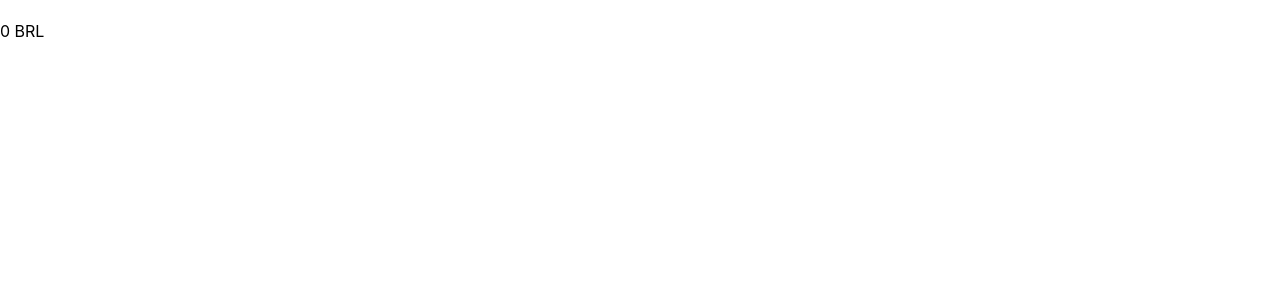
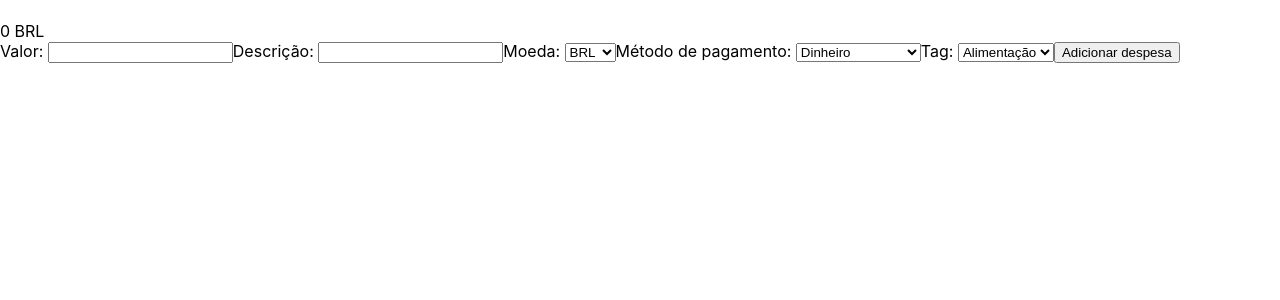
Before and after one commit to Mario-Junior/trybewallet, a React (Create React App) app: page /carteira in a window 1280 px wide. Shown: the top 300 px of the page. Built offline with nearby package versions, Linux system fonts and the light colour scheme.

Commit message:
developing ExpensesForm component - fields

```diff
--- /dev/null
+++ b/src/components/ExpensesForm.js
@@ -0,0 +1,67 @@
+import React, { Component } from 'react';
+
+class ExpensesForm extends Component {
+  render() {
+    return (
+      <form>
+        Valor:
+        {' '}
+        <input
+          type="number"
+          data-testid="value-input"
+        />
+        Descrição:
+        {' '}
+        <input
+          type="text"
+          data-testid="description-input"
+        />
+        <label htmlFor="currency">
+          Moeda:
+          {' '}
+          <select
+            data-testid="currency-input"
+            id="currency"
+          >
+            <option>BRL</option>
+            <option>EUR</option>
+            <option>USD</option>
+          </select>
+        </label>
+        <label htmlFor="method">
+          Método de pagamento:
+          {' '}
+          <select
+            data-testid="method-input"
+            id="method"
+          >
+            <option value="Dinheiro">Dinheiro</option>
+            <option value="Cartão de crédito">Cartão de crédito</option>
+            <option value="Cartão de débito">Cartão de débito</option>
+          </select>
+        </label>
+        <label htmlFor="tag">
+          Tag:
+          {' '}
+          <select
+            data-testid="tag-input"
+            id="tag"
+          >
+            <option value="Alimentação">Alimentação</option>
+            <option value="Lazer">Lazer</option>
+            <option value="Trabalho">Trabalho</option>
+            <option value="Transporte">Transporte</option>
+            <option value="Saúde">Saúde</option>
+          </select>
+        </label>
+        <button
+          type="button"
+        >
+          Adicionar despesa
+        </button>
+      </form>
+    );
+  }
+}
+
+export default ExpensesForm;
--- a/src/components/Header.js
+++ b/src/components/Header.js
@@ -1,8 +1,8 @@
-import React from 'react';
+import React, { Component } from 'react';
 import { connect } from 'react-redux';
 import PropTypes from 'prop-types';
 
-class Header extends React.Component {
+class Header extends Component {
   render() {
     const { user } = this.props;
     return (
--- a/src/pages/Wallet.js
+++ b/src/pages/Wallet.js
@@ -1,10 +1,14 @@
 import React from 'react';
+import ExpensesForm from '../components/ExpensesForm';
 import Header from '../components/Header';
 
 class Wallet extends React.Component {
   render() {
     return (
-      <Header />
+      <>
+        <Header />
+        <ExpensesForm />
+      </>
     );
   }
 }
```
